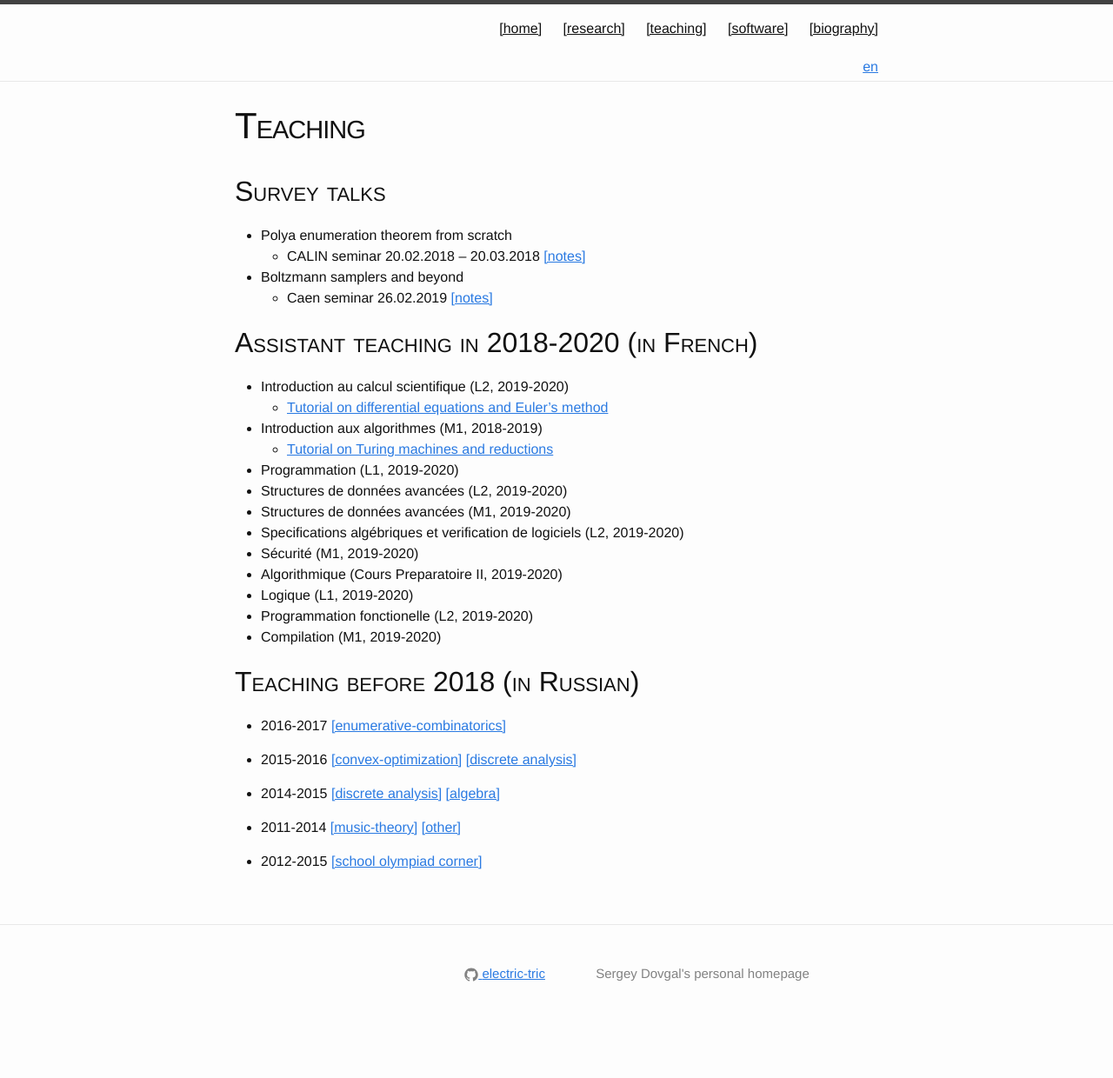
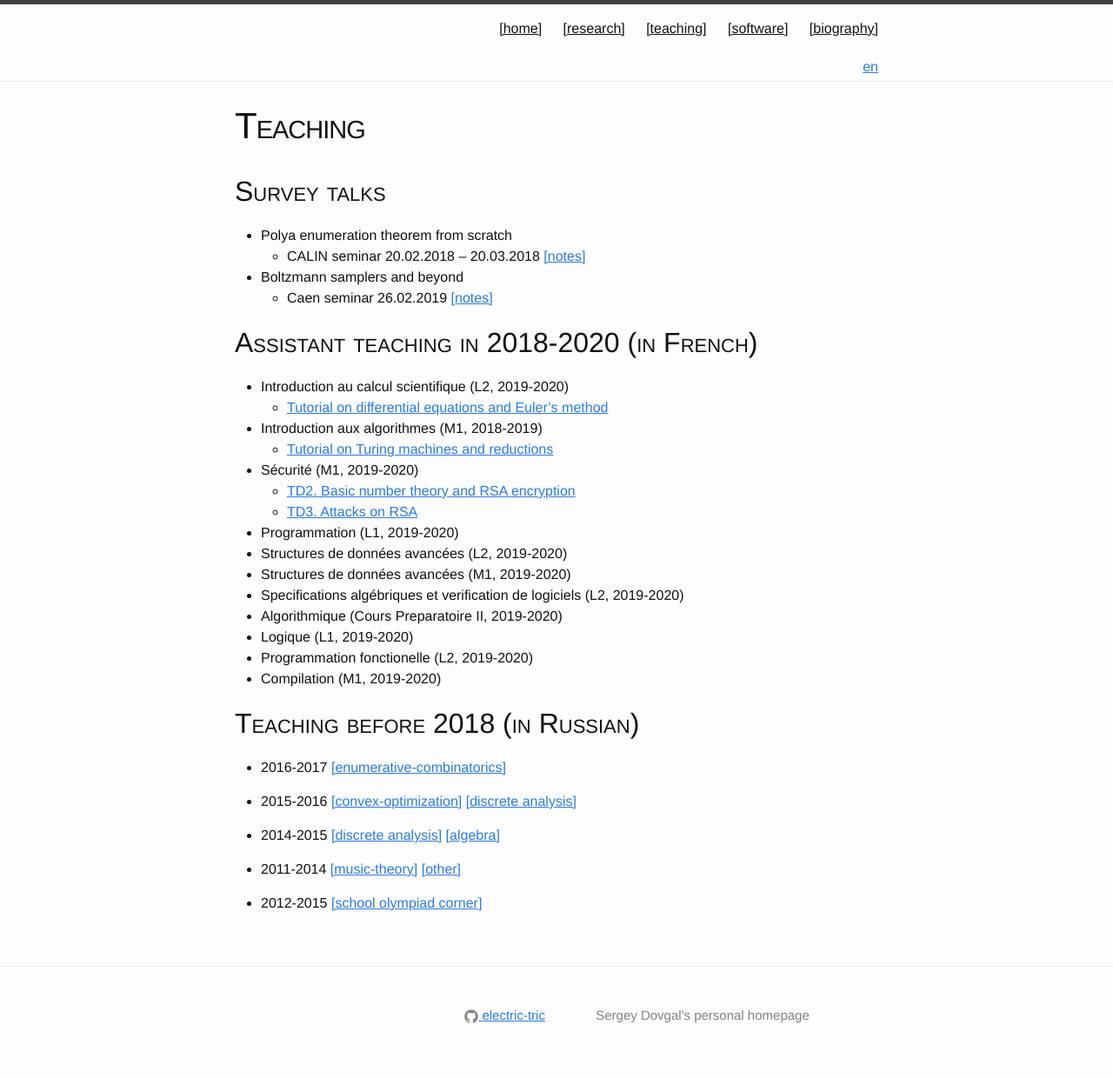
Before and after one commit to Sergey-A-Dovgal/sergey-a-dovgal.github.io, a Jekyll site: the page built from teaching.md, in a window 1280 px wide. Shown: the whole page at 87% size. Built offline with Jekyll 4.4.1, drawn with Linux system fonts in a browser that asks for light colours; before the commit the page ends 1192 px from its top, so only the background shows below that.

Commit message:
Added two TD on crypto

```diff
--- a/teaching.md
+++ b/teaching.md
@@ -25,11 +25,15 @@ and Euler's method](files/teach/l2-spi-td5.pdf)
     * [Tutorial on Turing machines and
       reductions](files/teach/m1-tm-preexam.pdf)
 
+* Sécurité (M1, 2019-2020)
+    * [TD2. Basic number theory and RSA
+      encryption](files/teach/m1-crypto-td2.pdf)
+    * [TD3. Attacks on RSA](files/teach/m1-crypto-td3.pdf)
+
 * Programmation (L1, 2019-2020)
 * Structures de données avancées (L2, 2019-2020)
 * Structures de données avancées (M1, 2019-2020)
 * Specifications algébriques et verification de logiciels (L2, 2019-2020)
-* Sécurité (M1, 2019-2020)
 * Algorithmique (Cours Preparatoire II, 2019-2020)
 * Logique (L1, 2019-2020)
 * Programmation fonctionelle (L2, 2019-2020)
```
Also changed, not shown: teach/crypto.md (added, +4 -0 lines), 2 other files.
